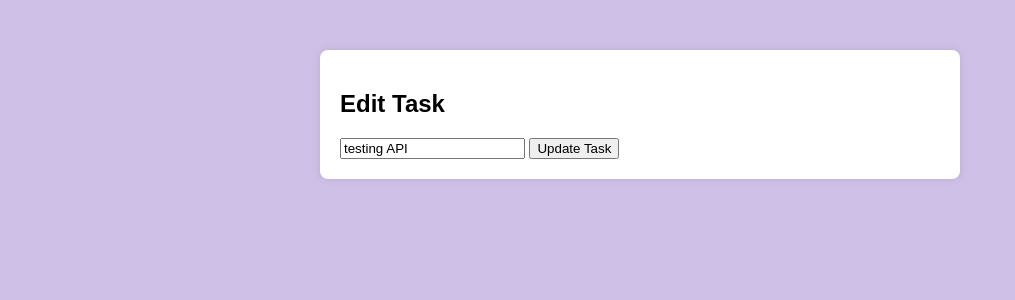
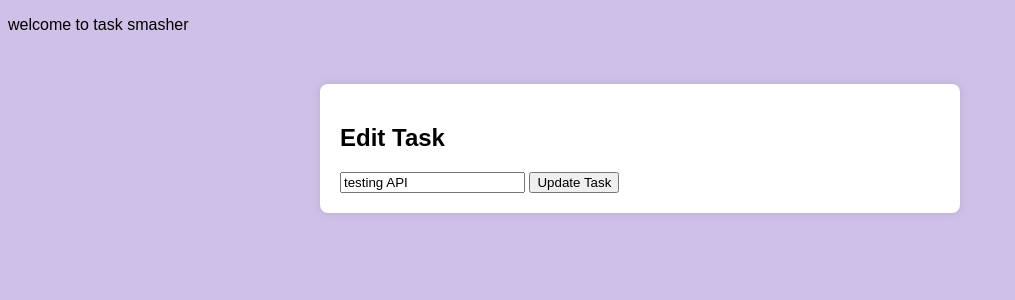
Before and after one commit to Saadp001/flask-todo-app, a Flask app: page /edit/5 in a window 1280 px wide. Shown: the top 300 px of the page, without its empty margins (0-1015 px from the left). Run offline with Flask 3, Linux system fonts and the light colour scheme.

Commit message:
Update base.html

```diff
--- a/templates/base.html
+++ b/templates/base.html
@@ -9,6 +9,7 @@
     {% block head %}{% endblock %}
 </head>
 <body>
+    <p>welcome to task smasher</p>
     {% block body%}{% endblock %}
 </body>
 </html>
```
